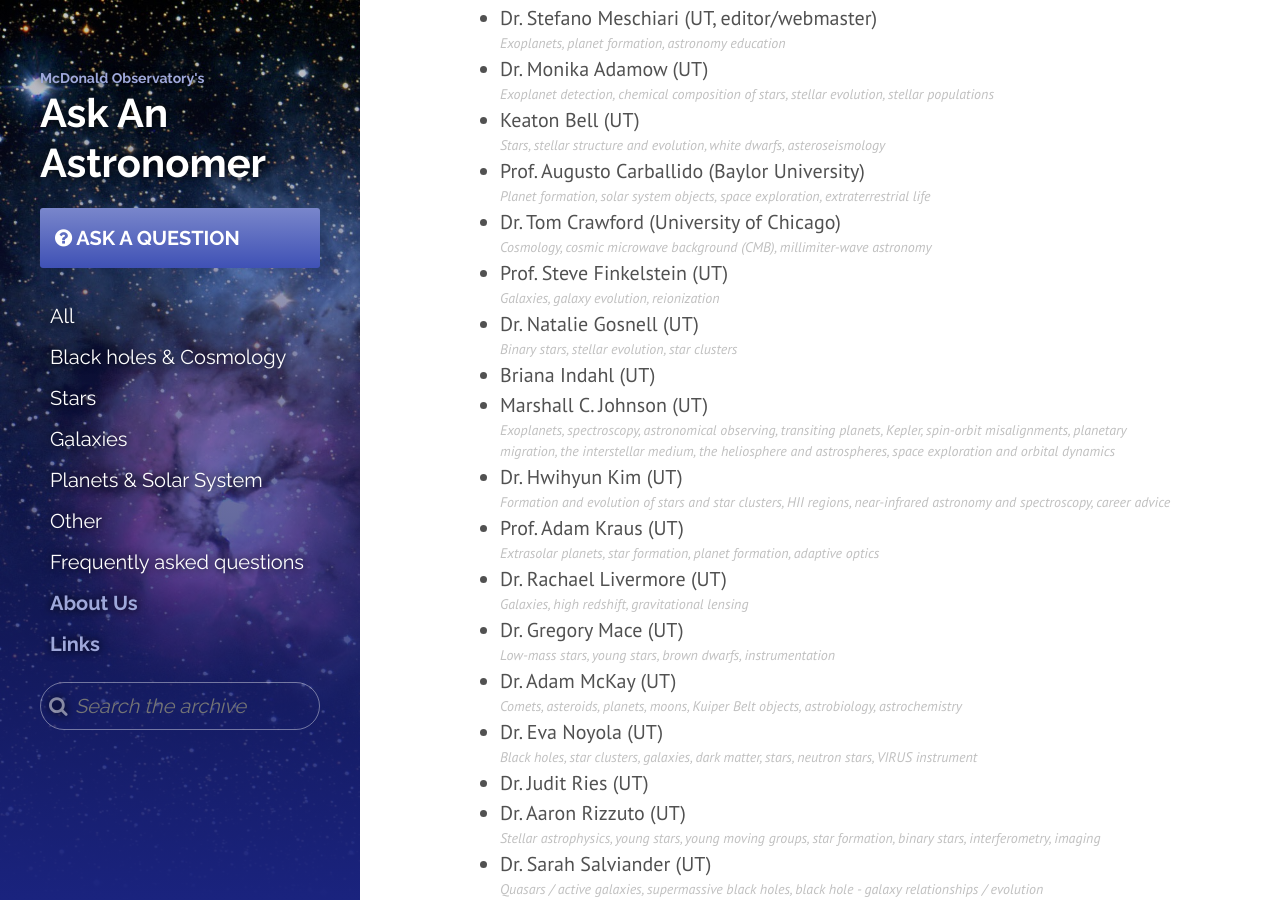
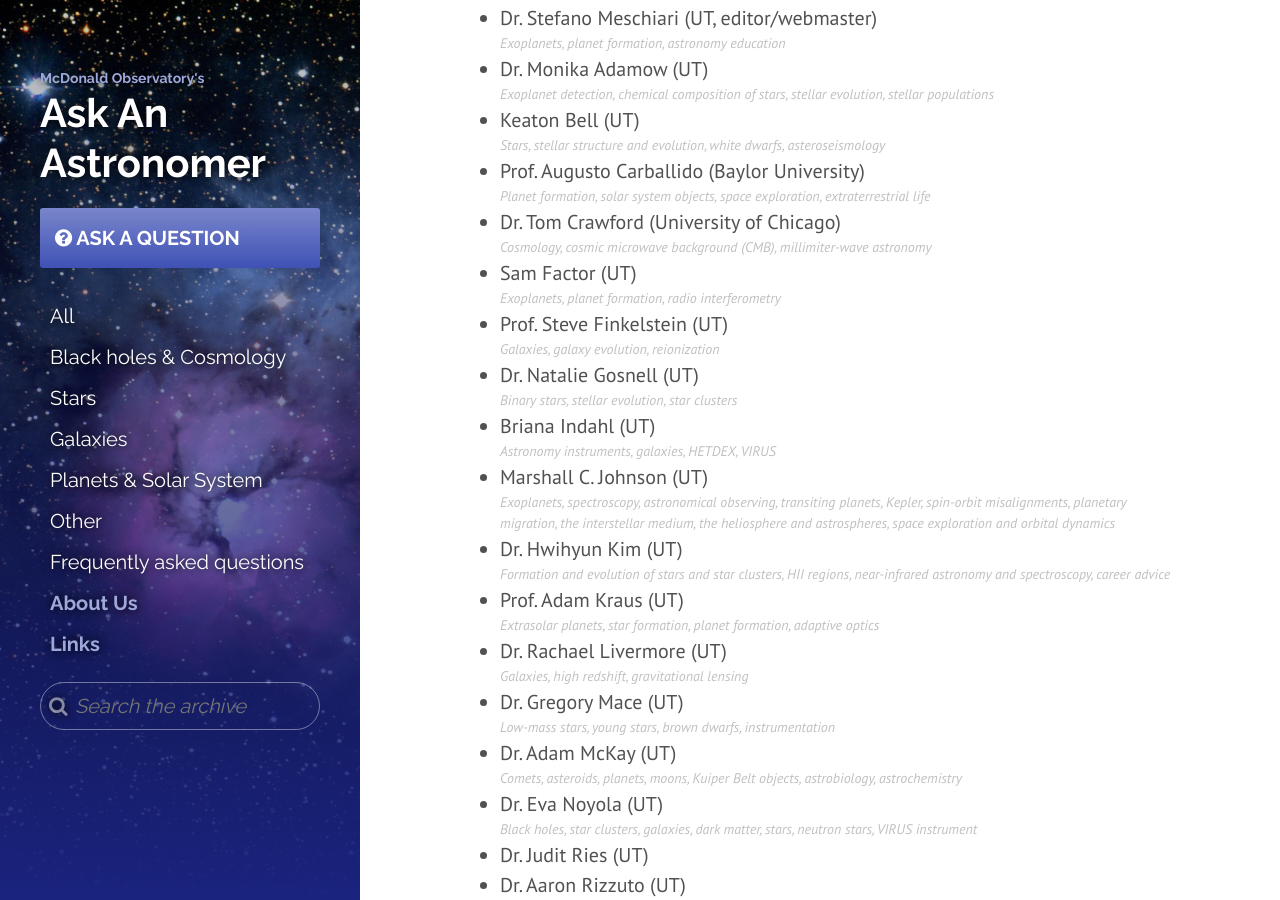
Before and after one commit to askanastronomer/askanastronomer.github.io, a Jekyll site: the page built from about.md, in a window 1280 px wide and 900 px high, scrolled down 565 px. Built offline with Jekyll 4.4.1, drawn with Linux system fonts in a browser that asks for light colours; nearby versions of some CDN libraries.

Commit message:
Added SF and BI's specialties

```diff
--- a/about.md
+++ b/about.md
@@ -20,9 +20,10 @@
 * Keaton Bell (UT) *Stars, stellar structure and evolution, white dwarfs, asteroseismology*
 * Prof. Augusto Carballido (Baylor University) *Planet formation, solar system objects, space exploration, extraterrestrial life*
 * Dr. Tom Crawford (University of Chicago) *Cosmology, cosmic microwave background (CMB), millimiter-wave astronomy*
+* Sam Factor (UT) *Exoplanets, planet formation, radio interferometry*
 * Prof. Steve Finkelstein (UT) *Galaxies, galaxy evolution, reionization*
 * Dr. Natalie Gosnell (UT) *Binary stars, stellar evolution, star clusters*
-* Briana Indahl (UT)
+* Briana Indahl (UT) *Astronomy instruments, galaxies, HETDEX, VIRUS*
 * Marshall C. Johnson (UT) *Exoplanets, spectroscopy, astronomical observing, transiting planets, Kepler, spin-orbit misalignments, planetary migration, the interstellar medium, the heliosphere and astrospheres, space exploration and orbital dynamics*
 * Dr. Hwihyun Kim (UT) *Formation and evolution of stars and star clusters, HII regions, near-infrared astronomy and spectroscopy, career advice*
 * Prof. Adam Kraus (UT) *Extrasolar planets, star formation, planet formation, adaptive optics*
```
